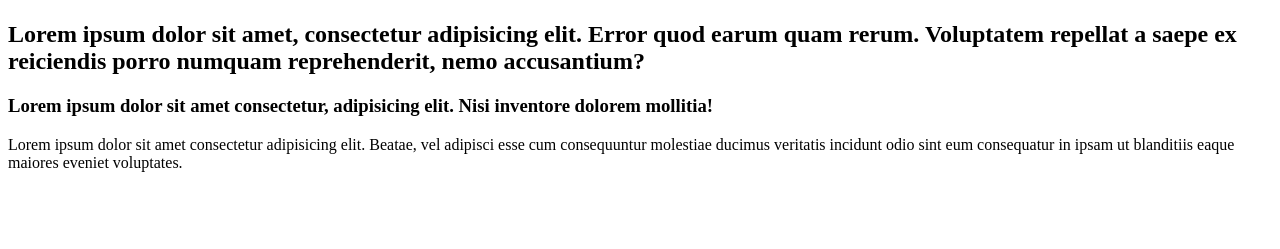
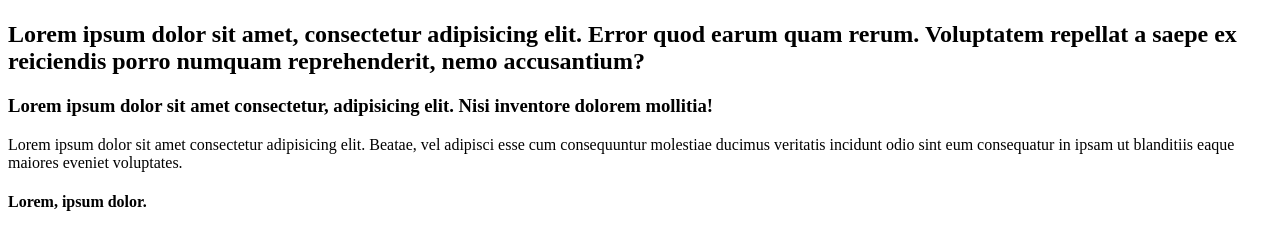
Before and after one commit to gr3g01ry/training-GitHub, a plain HTML site: page index.html in a window 1280 px wide. Shown: the part 59-308 px from the top of the page. Drawn offline with Linux system fonts and the light colour scheme.

Commit message:
ajout h4

```diff
--- a/index.html
+++ b/index.html
@@ -10,5 +10,6 @@
     <h2>Lorem ipsum dolor sit amet, consectetur adipisicing elit. Error quod earum quam rerum. Voluptatem repellat a saepe ex reiciendis porro numquam reprehenderit, nemo accusantium?</h2>
     <h3>Lorem ipsum dolor sit amet consectetur, adipisicing elit. Nisi inventore dolorem mollitia!</h3>
     <p>Lorem ipsum dolor sit amet consectetur adipisicing elit. Beatae, vel adipisci esse cum consequuntur molestiae ducimus veritatis incidunt odio sint eum consequatur in ipsam ut blanditiis eaque maiores eveniet voluptates.</p>
+    <h4>Lorem, ipsum dolor.</h4>
 </body>
 </html>
```
